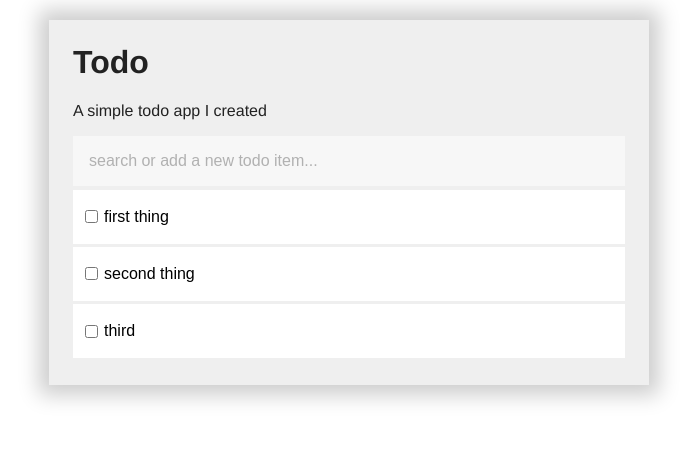
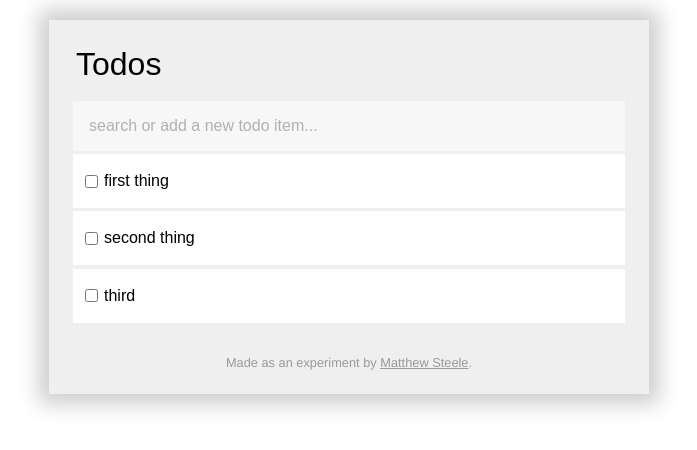
Before and after one commit to mrsteele/vue-playground, a Nuxt app: page /todo in a window 1280 px wide. Shown: the top 450 px of the page, without its empty margins (291-988 px from the left). Built offline with nearby package versions, Linux system fonts and the light colour scheme.

Commit message:
a couple more fun things

```diff
--- a/pages/todo.vue
+++ b/pages/todo.vue
@@ -1,22 +1,43 @@
 <template>
   <main-layout>
-    <h1>Todo</h1>
-    <p>A simple todo app I created</p>
+    <input class="title" type="text" v-model="title" />
     <new-todo v-on:add="add" v-on:search="filter"></new-todo>
-    <div>
+    <div class="todos">
       <todo-item
         v-for="todo in todos"
         :key="todo.id"
         :todo="todo"
-        v-on:toggle="toggle(todo.id)"
         v-on:delete="remove(todo.id)"
       ></todo-item>
     </div>
+
+    <footer>Made as an experiment by <a href="https://twitter.com/matt_r_steele" target="_blank">Matthew Steele</a>.</footer>
   </main-layout>
 </template>
 
 <style scoped>
-  h1, p { margin-top: 0; }
+  .title {
+    background: none;
+    border: none;
+    font-size: 2em;
+    margin-bottom: 0.5em;
+    outline: none;
+    border: solid 1px transparent;
+    width: 100%;
+  }
+
+  .title:hover { border-color: #ccc; }
+
+  .todos { margin-bottom: 2em; }
+
+  footer {
+    text-align: center;
+    font-size: 0.8em;
+    color: #999;
+  }
+
+  footer a { color: inherit; }
+  footer a:hover { text-decoration: none; }
 </style>
 
 <script>
@@ -26,6 +47,7 @@ import NewTodo from '../components/NewTodo.vue'
 
 export default {
   data: () => ({
+    title: 'Todos',
     todos: [{
       id: 1,
       complete: false,
@@ -49,12 +71,6 @@ export default {
     TodoItem
   },
   methods: {
-    toggle: function (id) {
-      const todo = this.todos.find(todo => todo.id === id)
-      if (todo) {
-        todo.complete = !todo.complete
-      }
-    },
     add: function (text) {
       this.todos.unshift({
         text,
```
